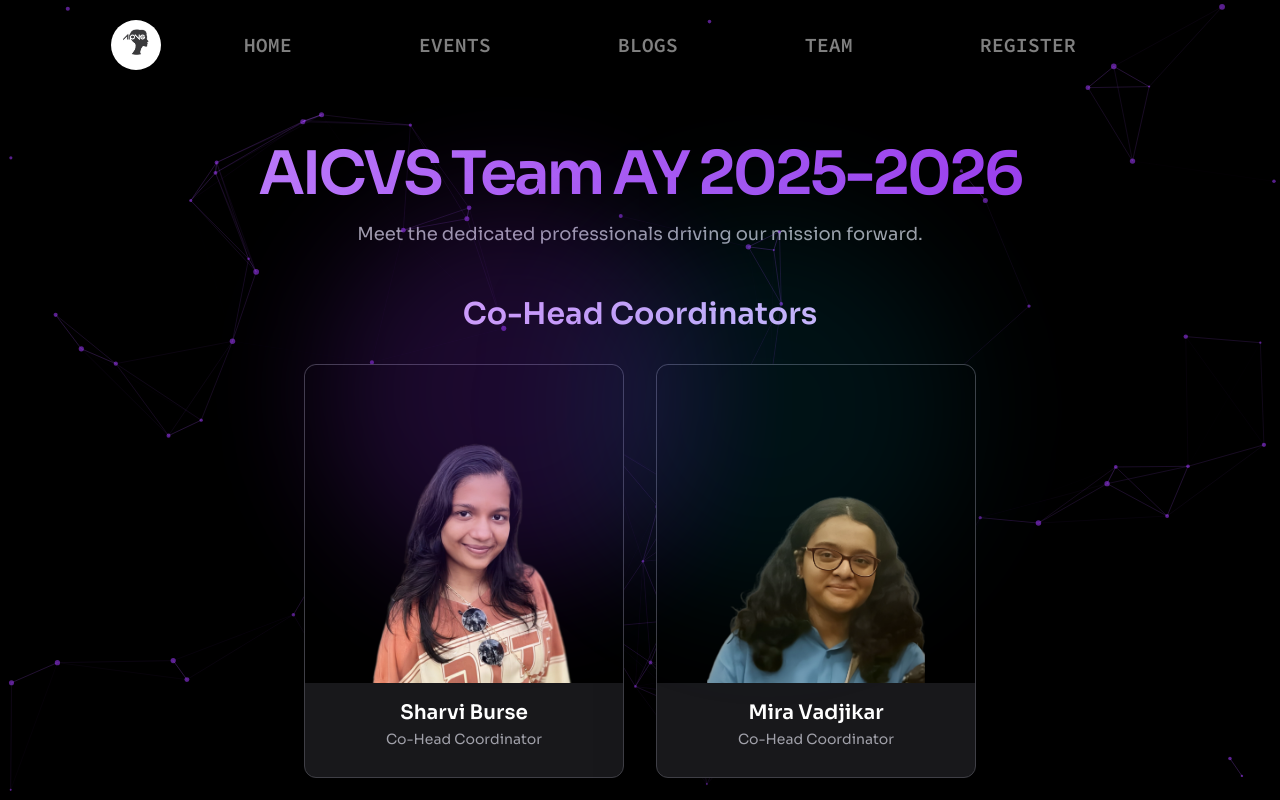
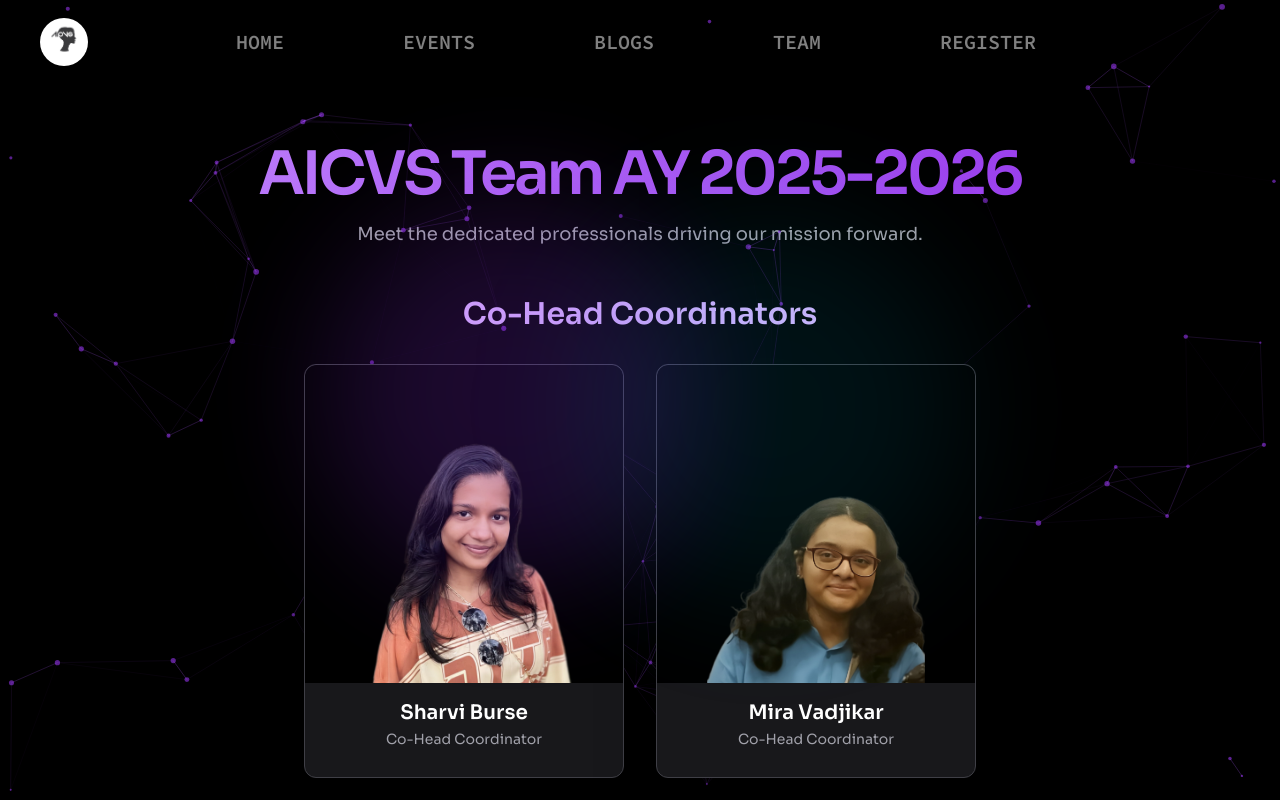
Before and after one commit to VedikaKayangude/AICVSWEBSITE, a React (Vite) app: page /team in a window 1280 px wide. Shown: the top 800 px of the page. Built offline with nearby package versions, Linux system fonts and the light colour scheme.

Commit message:
Update Header.jsx

```diff
--- a/src/components/Header.jsx
+++ b/src/components/Header.jsx
@@ -35,17 +35,32 @@ const Header = () => {
     openNavigation ? "bg-n-8" : "bg-transparent"
   }`}
 >
-    <div className="flex px-5 lg:px-7.5 xl:px-10 max-lg:py-4">
-      <a className="block w-[12rem] xl:mr-8" href="#hero">
-        <img className="rounded-full mt-2 mx-auto lg:my-5 h-[50px] w-[50px]" src={brainwave} width={80} height={80} alt="AICVS" />
-      </a>
+   <div className="flex items-center justify-between px-5 lg:px-7.5 xl:px-10 max-lg:py-4">
+
+      <a
+  className="flex items-center w-[4rem] mr-6 flex-shrink-0"
+  href="/"
+>
+  <img
+    className="rounded-full h-[48px] w-[48px]"
+    src={brainwave}
+    alt="AICVS"
+  />
+</a>
+
 
       <nav
-        className={`${
-          openNavigation ? "flex" : "hidden"
-        } fixed top-[5rem] left-0 right-0 bottom-0 bg-n-8 lg:static lg:flex lg:mx-auto lg:bg-transparent`}
-      >
-        <div className="relative z-2 flex flex-col items-center justify-center -translate-x-[10%] gap-8 m-auto lg:flex-row">
+  className={`${
+    openNavigation ? "flex" : "hidden"
+  } fixed top-[5rem] left-0 right-0 bottom-0 bg-n-8
+  lg:static lg:flex lg:flex-1 lg:ml-15 lg:justify-start lg:bg-transparent`}
+>
+
+
+
+<div className="relative z-2 flex flex-col items-center justify-center gap-6 lg:gap-6
+ lg:flex-row lg:justify-start">
+
           {navigation.map((item) => (
             <a
               key={item.id}
@@ -68,7 +83,7 @@ const Header = () => {
       </nav>
 
       <Button
-        className="ml-auto lg:hidden"
+        className="lg:hidden"
         onClick={toggleNavigation}
       >
         <MenuSvg openNavigation={openNavigation} />
```
